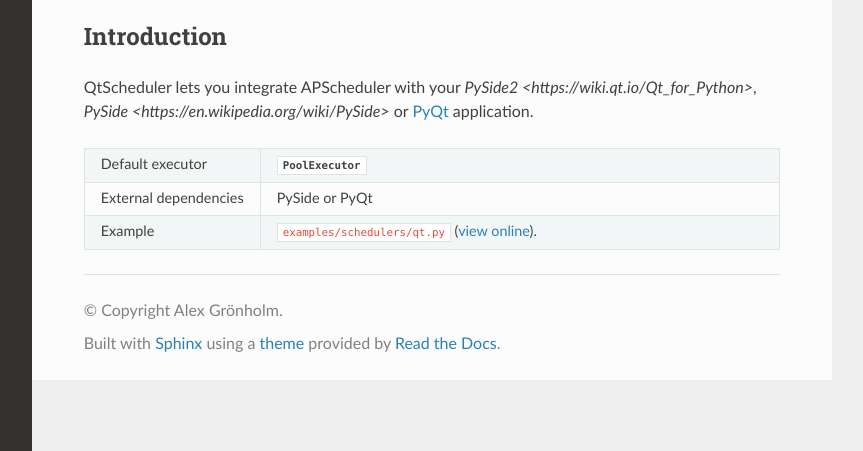
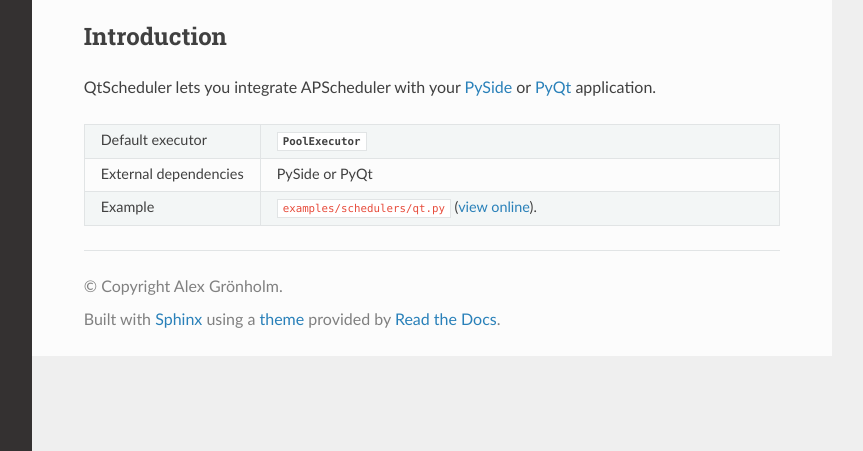
Before and after one commit to agronholm/apscheduler, a Sphinx documentation site: the page built from docs/modules/schedulers/qt.rst, in a window 1280 px wide, cut to the strip 449-900 px from the top of the page. Shown: the whole strip, without its empty margins (268-1131 px from the left). Built offline with Sphinx 7.4.7 and the Read the Docs theme 2.0.0, drawn with Linux system fonts in a browser that asks for light colours.

Commit message:
Fixed issues reported by pre-commit

```diff
--- a/docs/modules/schedulers/qt.rst
+++ b/docs/modules/schedulers/qt.rst
@@ -13,7 +13,7 @@
 Introduction
 ------------
 
-QtScheduler lets you integrate APScheduler with your `PySide2 <https://wiki.qt.io/Qt_for_Python>`, `PySide <https://en.wikipedia.org/wiki/PySide>` or
+QtScheduler lets you integrate APScheduler with your `PySide <https://en.wikipedia.org/wiki/PySide>`_ or
 `PyQt <http://www.riverbankcomputing.co.uk/software/pyqt/intro>`_ application.
 
 .. list-table::
--- a/docs/userguide.rst
+++ b/docs/userguide.rst
@@ -420,7 +420,7 @@
 scheduler) to see if the execution should still be triggered. This can lead into the job being
 executed several times in succession.
 
-If this behavior is undesirable for your particular use case, it is possible to use `coalescing` to
+If this behavior is undesirable for your particular use case, it is possible to use ``coalescing`` to
 roll all these missed executions into one. In other words, if coalescing is enabled for the job and
 the scheduler sees one or more queued executions for the job, it will only trigger it once. No
 misfire events will be sent for the "bypassed" runs.
```
Also changed, not shown: docs/modules/executors/base.rst (line endings or trailing spaces).
